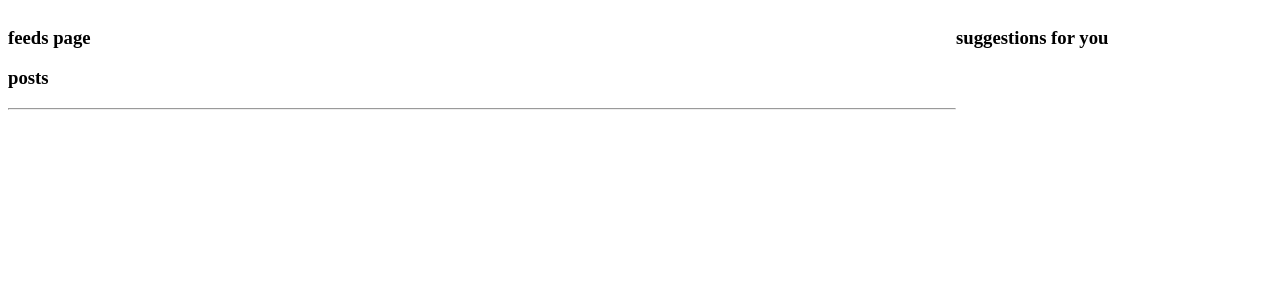
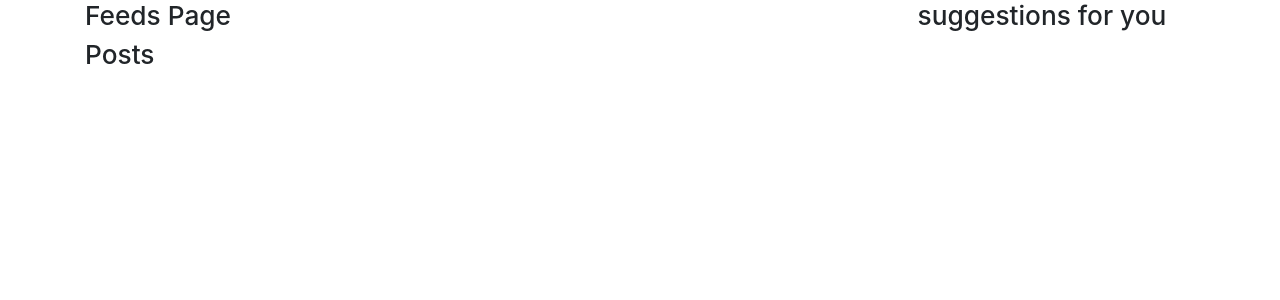
Before and after one commit to Kirugik/instaclone, a Django app: page / in a window 1280 px wide. Shown: the top 300 px of the page. Run offline with Django 4.2, Linux system fonts and the light colour scheme; data that the repository does not hold is empty; some libraries are stand-ins or nearby versions.

Commit message:
Style: Add bootstrap and fontawesome

```diff
--- a/instaclone/settings.py
+++ b/instaclone/settings.py
@@ -40,6 +40,8 @@ INSTALLED_APPS = [
     'django.contrib.staticfiles',
 
     'photoapp.apps.PhotoappConfig',
+    'bootstrap4',
+    'fontawesomefree',
 ]
 
 MIDDLEWARE = [
--- a/photoapp/templates/photoapp/base.html
+++ b/photoapp/templates/photoapp/base.html
@@ -0,0 +1,40 @@
+{% load bootstrap4 %}
+<!DOCTYPE html>
+<html lang="en">
+<head>
+    <meta charset="UTF-8">
+    <meta http-equiv="X-UA-Compatible" content="IE=edge">
+    <meta name="viewport" content="width=device-width, initial-scale=1.0">
+
+    <!-- bootstrap css -->
+    <link rel="stylesheet" href="https://maxcdn.bootstrapcdn.com/bootstrap/3.4.0/css/bootstrap.min.css">
+
+    <title>{% block title %}Instaclone{% endblock %}</title>
+
+    {% block styles %}
+      {% bootstrap_css %}
+    {% endblock %}
+
+
+
+</head>
+<body>
+    {% block content %}
+
+
+
+    {% endblock %}
+
+
+
+
+    {% block scripts %}
+    <!-- Popper and Bootstrap JS -->
+    <script src="https://cdn.jsdelivr.net/npm/@popperjs/core@2.9.2/dist/umd/popper.min.js" integrity="sha384-IQsoLXl5PILFhosVNubq5LC7Qb9DXgDA9i+tQ8Zj3iwWAwPtgFTxbJ8NT4GN1R8p" crossorigin="anonymous"></script>
+    <script src="https://cdn.jsdelivr.net/npm/bootstrap@5.0.2/dist/js/bootstrap.min.js" integrity="sha384-cVKIPhGWiC2Al4u+LWgxfKTRIcfu0JTxR+EQDz/bgldoEyl4H0zUF0QKbrJ0EcQF" crossorigin="anonymous"></script>
+
+    {% bootstrap_javascript %}
+  {% endblock %}
+
+</body>
+</html>
--- a/photoapp/templates/photoapp/index.html
+++ b/photoapp/templates/photoapp/index.html
@@ -1,49 +1,64 @@
+{% extends 'photoapp/base.html' %}
+
+{% block title %} Instaclone {% endblock %}
+
+
+
+
+
+{% block content %}
 <style>
-    .content{
+    html, body {
+        font-size: 15px;
+    }
+    .content {
         display: grid;
         grid-template-columns: 3fr 1fr;
     }
 </style>
 
-
-<div class="row">
-    <div class="col-md-2">
-
-    </div>
-    <div class=" content col-md-8">
+<div class="container">
+    <div class="content">
         <div class="feeds">
-            <h3>feeds page</h3>
+            <h3>Feeds Page</h3>
             {% for profile in profiles %}
-            <img src="" alt="profile">
-            <p>{{profile.user}}</p>
-            <p>{{profile.bio}}</p>
-            <hr>
+            <div class="card mb-4">
+                <div class="card-header">
+                    <img src="{{profile.profile_photo.url}}" width="250px" height="200px" alt="profile">
+                </div>
+                <div class="card-body">
+                    <p>{{profile.user}}</p>
+                    <p>{{profile.bio}}</p>
+                </div>
+            </div>
             {% endfor %}
 
 
-            <h3>posts</h3>
+            <h3>Posts</h3>
             {% for post in posts %}
-            <img src="{{post.image.url}}" alt="image">
-            <p>{{post.image_name}}</p>
-            <p>{{post.image_caption}}</p>
-            <small>{{post.posted}}</small>
-            <br>
-            <br>
-            <br>
-            <br>
+            <div class="card mb-5">
+                <div class="card-header">
+                    <h5>{{post.user}}</h5>
+                </div>
+                <div class="card-body">
+                    <img src="{{post.image.url}}" idth="250px" height="200px" alt="image">
+                    <p>{{post.image_name}}</p>
+                    <p>{{post.image_caption}}</p>
+
+                </div>
+                <div class="card-footer">
+                    <p class="text-muted">View all 100 comments</p>
+                    <small class="text-muted">{{post.posted|timesince}}</small>
+                </div>
+            </div>
             {% endfor %}
-            <hr>
+        </div>
 
 
-
-
-        </div>
         <div class="suggestions">
             <h3>suggestions for you</h3>
 
             </div>
     </div>
-    <div class="col-md-2">
-
-    </div>
 </div>
+{% endblock %}
```
